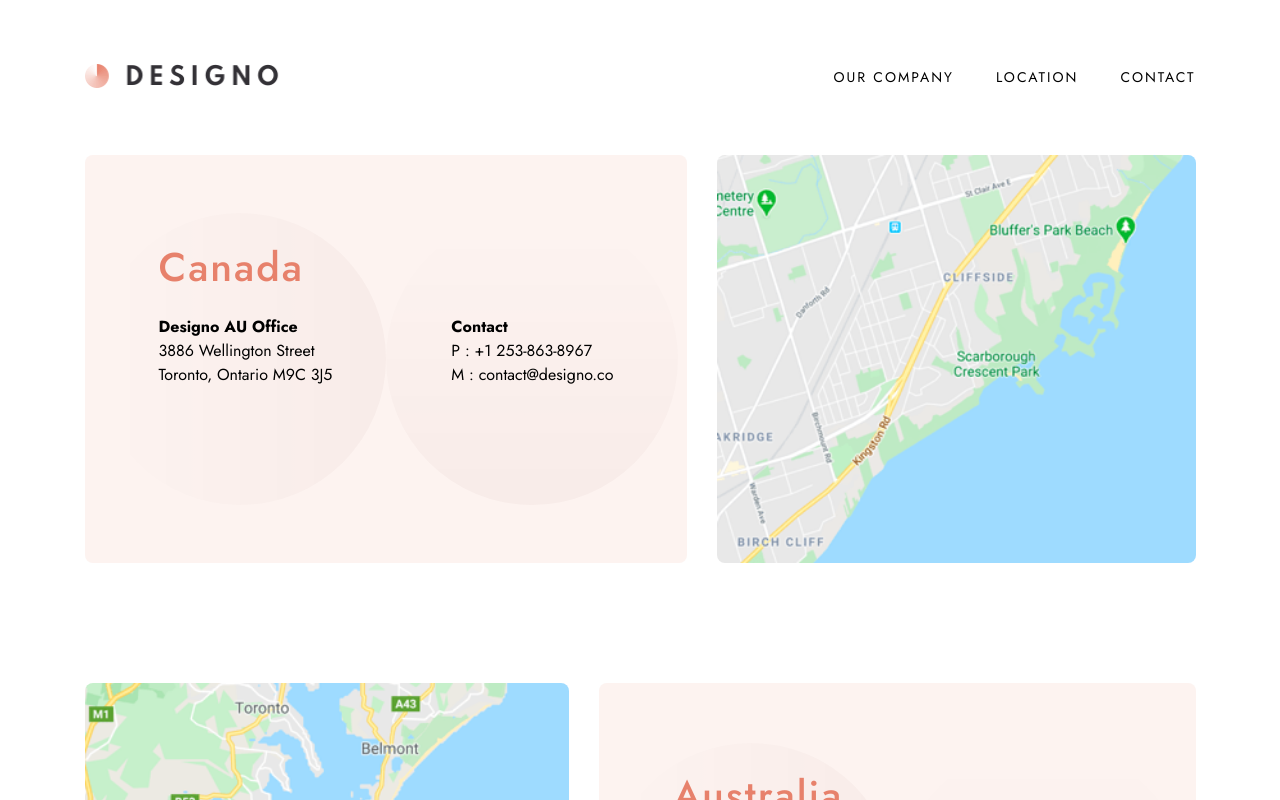
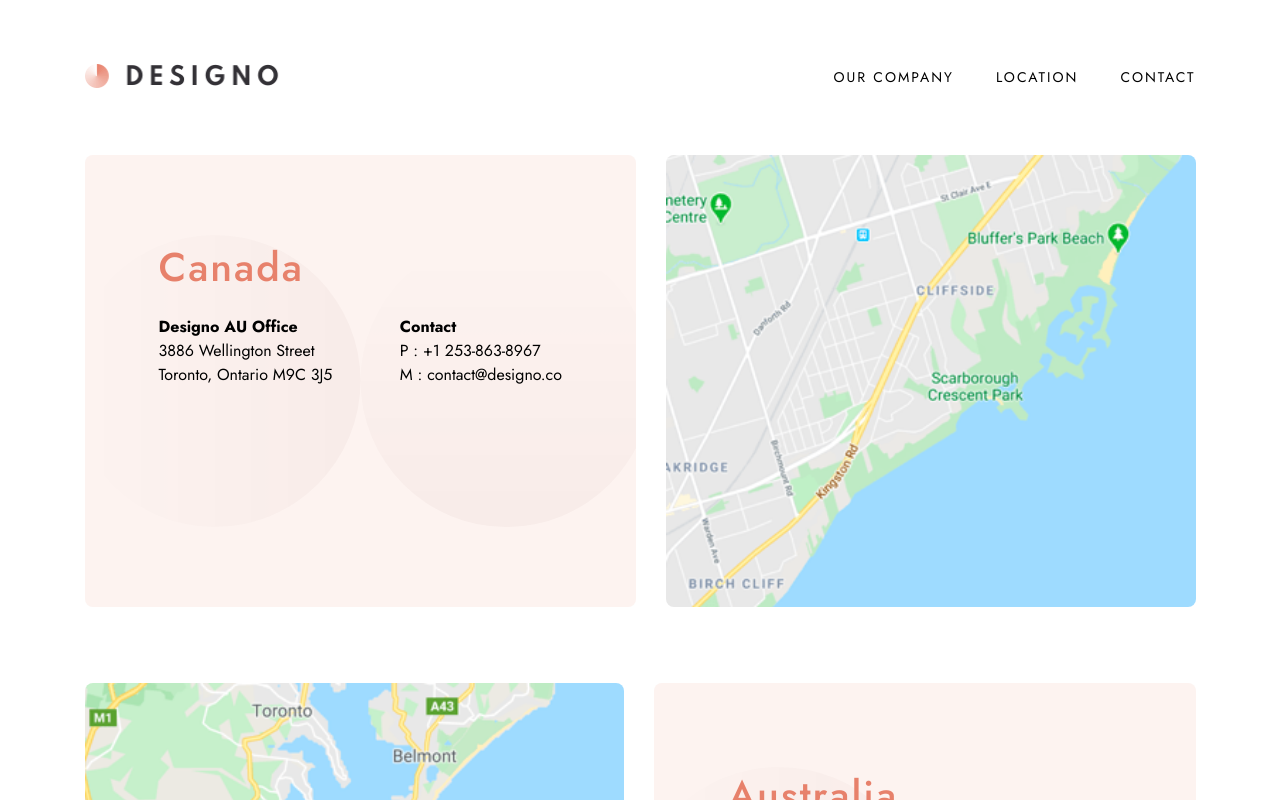
Before and after one commit to nivancheva/designo-multi-page-website-react, a Next.js app: page /location in a window 1280 px wide. Shown: the top 800 px of the page. Built offline with nearby package versions, Linux system fonts and the light colour scheme.

Commit message:
fix image sizes

```diff
--- a/src/app/company/Company.css
+++ b/src/app/company/Company.css
@@ -32,6 +32,8 @@
 .company-img img{
     margin-inline: auto;
     width: 100%;
+    height: 100%;
+    object-fit: cover;
 }
 
 /* mobile */
--- a/src/app/components/Countries/CountryExpand.css
+++ b/src/app/components/Countries/CountryExpand.css
@@ -37,6 +37,8 @@
 
     .map-img {
         border-radius: var(--border-radius);
+        height: 100%;
+        object-fit: cover;
     }
 
     .country-details {
@@ -58,8 +60,6 @@
 
         gap: 1.875rem;
         grid-template-columns: auto auto;
-        align-items: center;
-        object-fit: cover;
    }
 
    .country-details {
--- a/src/app/globals.css
+++ b/src/app/globals.css
@@ -124,7 +124,7 @@ button {
 /* mobile */
 @media (max-width:639px) {
     .container {
-        max-width: 327px;
+        max-width: 90%;
     }
 
     .translateY {
```
